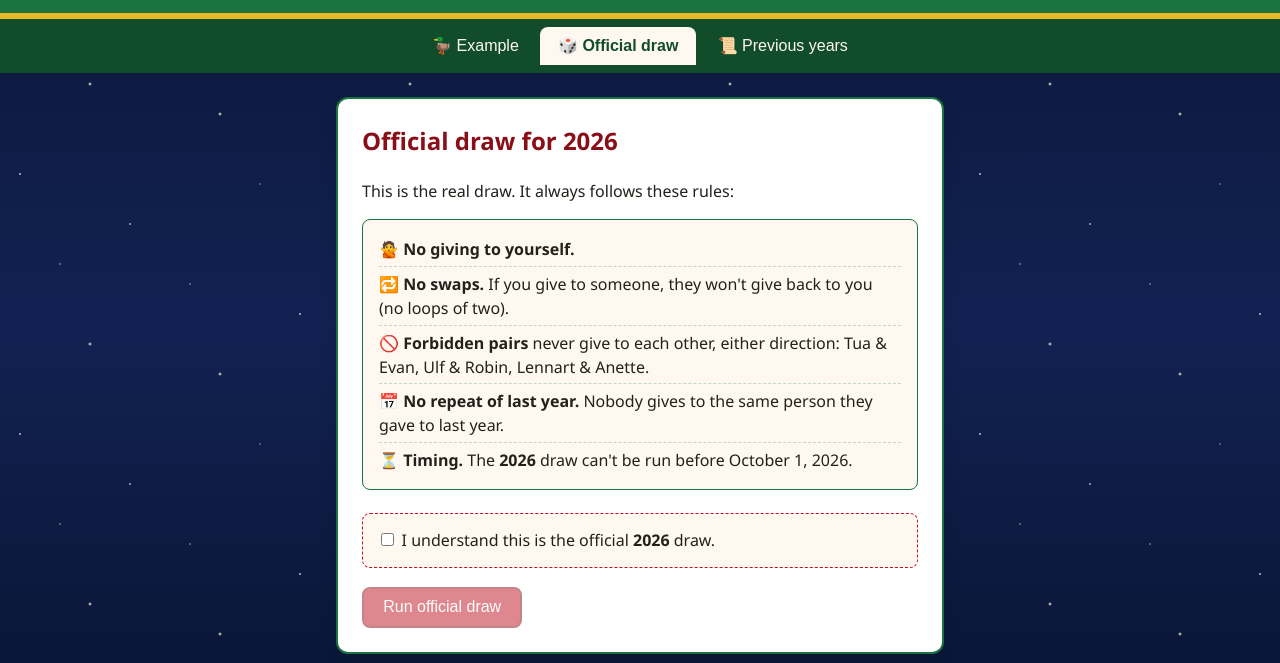
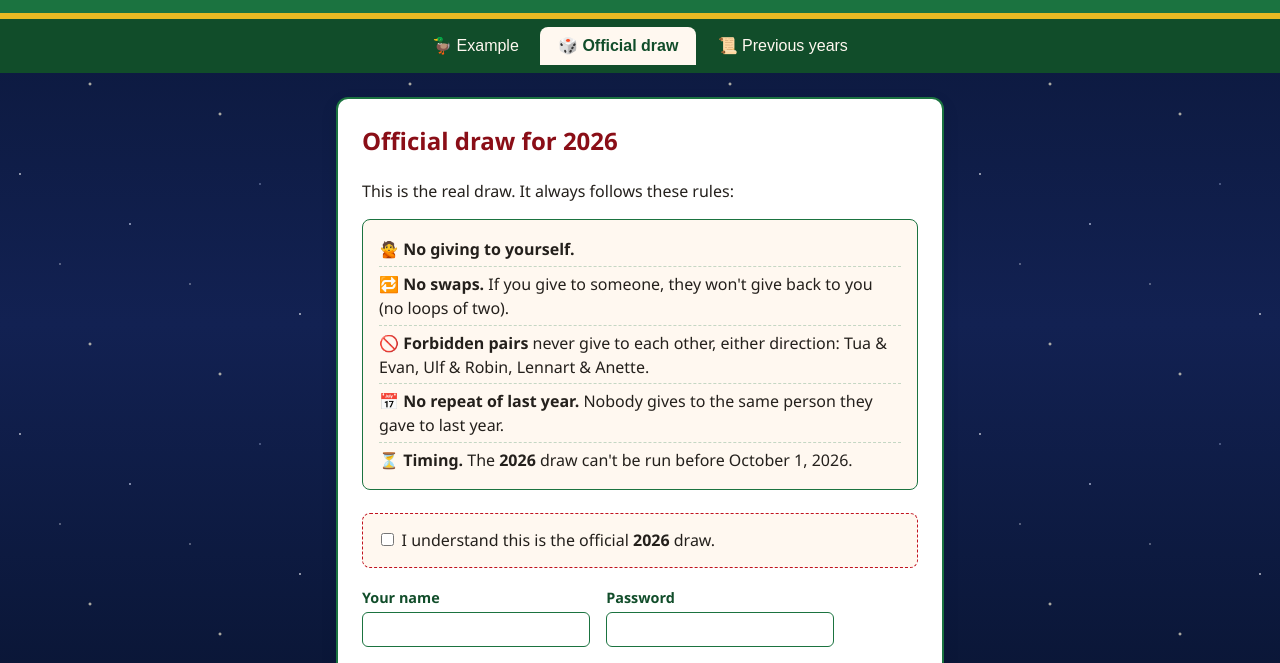
Before and after one commit to mika9949/xmas, a plain HTML site: page index.html in a window 1280 px wide. Both pictures are taken after a click on the tab "🎲 Official draw". Shown: the part 116-779 px from the top of the page. Drawn offline with Linux system fonts and the light colour scheme.

Commit message:
Require name + password for official draw; show runner's name
Co-Authored-By: Claude Opus 4.8 <noreply@anthropic.com>

```diff
--- a/app.js
+++ b/app.js
@@ -129,6 +129,17 @@
 
     drawBtn.addEventListener("click", function () {
       if (tooEarly || !box.checked) return;
+
+      var name = $("official-name").value.trim();
+      if (!name) {
+        window.alert("Please type your name before running the official draw.");
+        return;
+      }
+      if ($("official-password").value !== "pepper") {
+        window.alert("Wrong password.");
+        return;
+      }
+
       if (!window.confirm("Are you sure?")) return;
 
       var assignment = window.LotteryDraw.drawAssignment(
@@ -149,6 +160,7 @@
       }
 
       state.officialAssignment = assignment;
+      $("official-instigator").textContent = "🎅 Official draw run by " + name;
       renderAssignment($("official-result"), assignment);
       $("official-output").hidden = false;
     });
--- a/index.html
+++ b/index.html
@@ -74,12 +74,24 @@
           <strong><span class="year-ref"></span></strong> draw.
         </label>
 
+        <div class="credentials">
+          <label>
+            Your name
+            <input type="text" id="official-name" autocomplete="off" />
+          </label>
+          <label>
+            Password
+            <input type="password" id="official-password" autocomplete="off" />
+          </label>
+        </div>
+
         <button id="official-draw" class="btn btn-primary" disabled>
           Run official draw
         </button>
 
         <div id="official-output" hidden>
           <h3>Result for <span class="year-ref"></span></h3>
+          <p id="official-instigator" class="instigator"></p>
           <ul id="official-result" class="result-list"></ul>
 
           <div class="publish-steps">
--- a/styles.css
+++ b/styles.css
@@ -191,6 +191,36 @@ main {
   border-radius: 8px;
 }
 
+.credentials {
+  display: flex;
+  flex-wrap: wrap;
+  gap: 1rem;
+  margin: 0 0 1.2rem;
+}
+
+.credentials label {
+  display: flex;
+  flex-direction: column;
+  font-size: 0.9rem;
+  font-weight: 600;
+  color: var(--dark-green);
+  gap: 0.25rem;
+}
+
+.credentials input {
+  font-size: 1rem;
+  padding: 0.45rem 0.6rem;
+  border: 1px solid var(--green);
+  border-radius: 6px;
+  font-weight: 400;
+}
+
+.instigator {
+  margin: 0 0 0.6rem;
+  font-weight: 700;
+  color: var(--dark-red);
+}
+
 .notice {
   padding: 0.8rem 1rem;
   border-radius: 8px;
```
Also changed, not shown: 1 other file.
